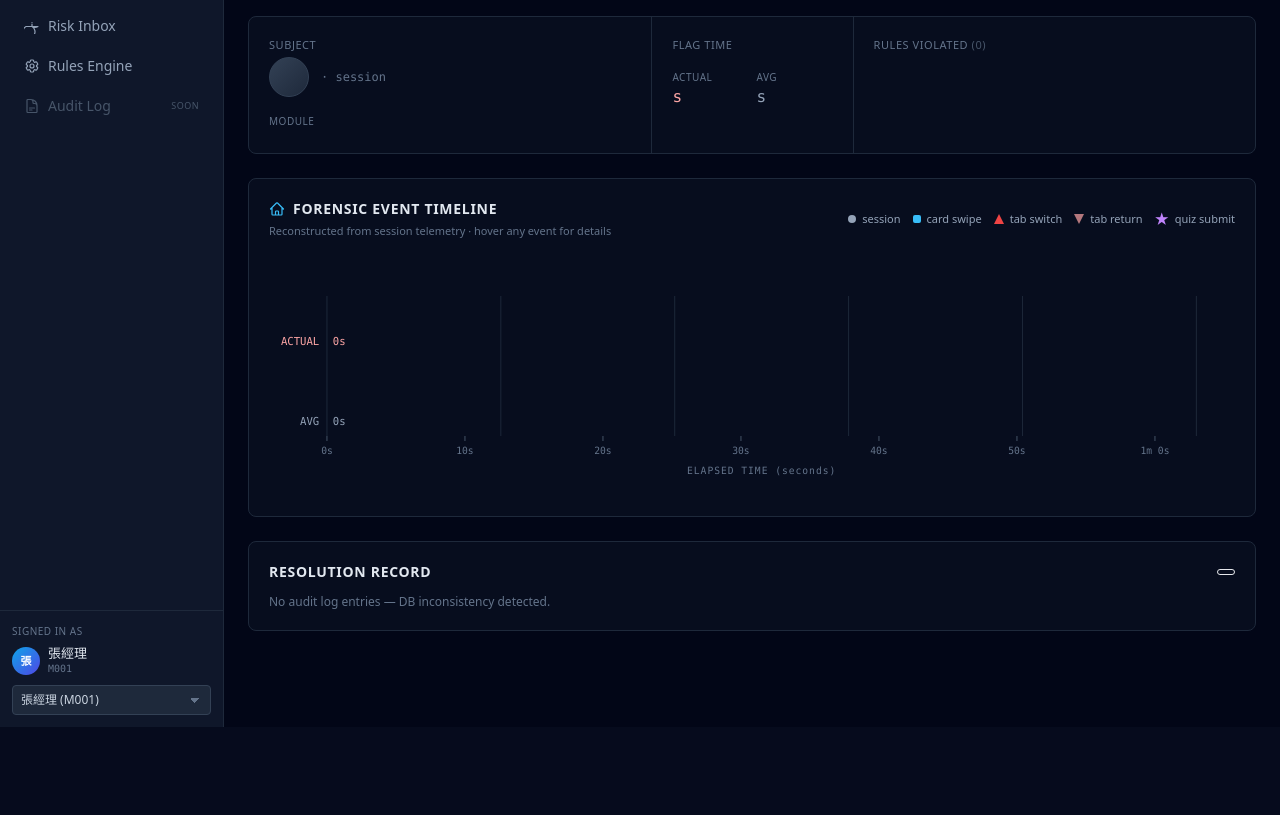
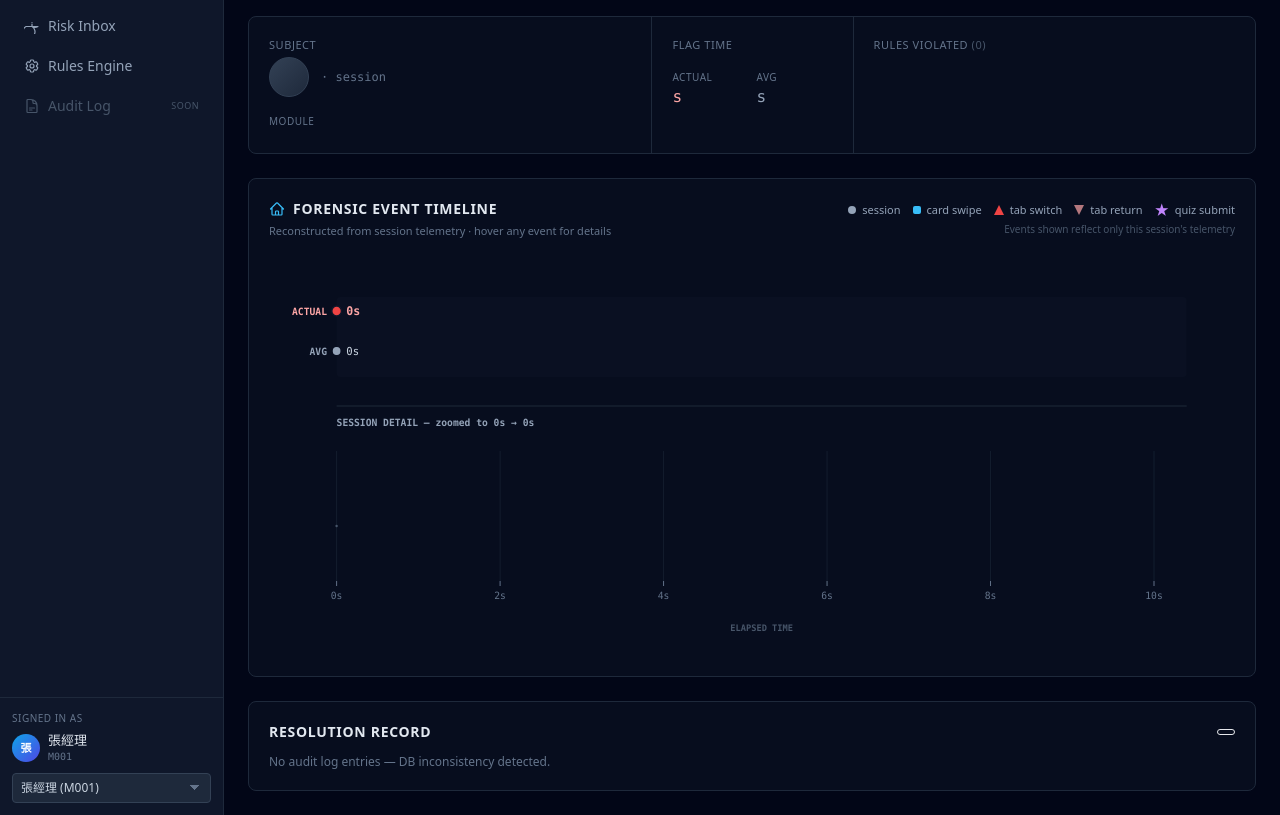
Before and after one commit to Chu-lih/anti-gaming-dashboard, a Flask app: template templates/timeline.html in a window 1280 px wide. Shown: the part 73-888 px from the top of the page. Before the commit the page ends 800 px from the top, so only its background shows below. Run offline with Flask 3, Linux system fonts and the light colour scheme; the template is opened without the code that fills it, so the values that code supplies are empty; some libraries are stand-ins or nearby versions.

Commit message:
fix: improve forensic timeline with dual-axis zoom view
Split the single timeline into two stacked views so the short-session
case (S-DEMO-01 at 12s vs a 420s module average) no longer crushes every
event into a 3%-wide sliver at the far left.

Top section keeps the comparative view: a red ACTUAL bar next to a dashed
AVG reference on a shared x-scale, so the duration contrast is the first
thing a reviewer sees. Event markers are removed from this view on purpose
— they can't be legible at 3% width, and putting them here fights against
the contrast message.

Bottom section is a zoomed event timeline with its own x-scale covering
only 0 → actual_duration. Tick density picks automatically (every 2s
under 15s, every 10s under 60s, every 60s under 10m, etc), and event
markers are layered above/below the main line by type (quiz at the top,
card-swipes mid, session dots on the line, tab-switch/return below) so a
burst of same-second events — the core S-DEMO-01 signal — stays legible
rather than stacking into an unreadable blob.

Legend gains a scope disclaimer and the SVG viewBox grows from 240 to 400
to accommodate the second track.

Co-Authored-By: Claude Opus 4.7 (1M context) <noreply@anthropic.com>

```diff
--- a/static/js/timeline.js
+++ b/static/js/timeline.js
@@ -1,138 +1,230 @@
 /**
  * timeline.js — SVG 視覺化 + Resolution 動作處理
  *
- * SVG 設計:
- *   *  上方實線:agent 實際 session 的事件軌跡
- *   *  下方虛線:該模組的平均完成時長參考,兩條共用同一 x scale
- *   *  事件點按 event 類型不同形狀 / 顏色,tab_switch 有脈衝動畫
+ * 雙軸 SVG 設計:
+ *   (上段 Comparative View)
+ *     - ACTUAL 紅色實線:agent 實際完成時長(例 12s)
+ *     - AVG 灰色虛線:模組平均完成時長(例 420s)
+ *     - 共用 x scale → 長短對比一眼看到
+ *     - 不放事件點(避免被壓縮)
+ *
+ *   (下段 Zoomed Event Timeline)
+ *     - x scale 獨立:0 → actual 完整展開
+ *     - 事件點按 event type 分層到主線上下(避免重疊)
+ *     - 刻度依時長動態:12s→每 2s,420s→每 60s
+ *     - 底部軸標題
  */
 
 (() => {
-  // ---------- 讀取 server 注入的資料 ----------
   const dataEl = document.getElementById('timeline-data');
   if (!dataEl) return;
   const data = JSON.parse(dataEl.textContent);
 
-  // ---------- SVG 尺寸常數(對齊 viewBox 0 0 1000 240)----------
-  const VB_W = 1000;
-  const VB_H = 240;
-  const M    = { left: 60, right: 40, top: 40, bottom: 60 };
+  // ================================================================
+  // 座標系常數
+  // ================================================================
+  const VB_W = 1000, VB_H = 400;
+  const M = { left: 70, right: 50 };
   const PLOT_W = VB_W - M.left - M.right;
-  const Y_ACTUAL = 85;
-  const Y_AVG    = 165;
 
-  const svg = document.getElementById('timeline-svg');
-  const ns  = 'http://www.w3.org/2000/svg';
-  const tooltip = document.getElementById('timeline-tooltip');
-  const container = document.getElementById('timeline-container');
+  // Comparative section (top)
+  const COMP_Y_ACTUAL = 55;
+  const COMP_Y_AVG    = 95;
+  const COMP_BOTTOM   = 135;
 
-  // ---------- 時間 scale ----------
+  // Divider / section label
+  const DIVIDER_Y     = 150;
+  const SECTION_LABEL_Y = 170;
+
+  // Zoomed section (bottom)
+  const ZOOM_MAIN_Y   = 270;   // 主事件線 y 位置
+  const ZOOM_AXIS_Y   = 325;   // 刻度線位置
+  const ZOOM_AXIS_LABEL_Y = 375;
+
   const actual = data.completion_seconds || 0;
   const avg    = data.module_avg_seconds || 0;
-  const tMax   = Math.max(actual, avg, 60);                 // 至少 60s,避免 x 被壓扁
-  const xPad   = tMax * 0.05;
-  const xScale = t => M.left + (t / (tMax + xPad)) * PLOT_W;
 
-  // ---------- 工具 ----------
+  // Comparative scale — 以兩者較大值為軸
+  const tMaxComp = Math.max(actual, avg, 60);
+  const xComp = t => M.left + (t / (tMaxComp * 1.05)) * PLOT_W;
+
+  // Zoomed scale — 只覆蓋 actual 範圍
+  const tMaxZoom = Math.max(actual, 10);
+  const xZoom = t => M.left + (t / (tMaxZoom * 1.04)) * PLOT_W;
+
+  const svg       = document.getElementById('timeline-svg');
+  const tooltip   = document.getElementById('timeline-tooltip');
+  const container = document.getElementById('timeline-container');
+  const ns        = 'http://www.w3.org/2000/svg';
+
+  // ================================================================
+  // Helpers
+  // ================================================================
   function mk(tag, attrs = {}, parent = svg) {
     const el = document.createElementNS(ns, tag);
     for (const [k, v] of Object.entries(attrs)) el.setAttribute(k, v);
     if (parent) parent.appendChild(el);
     return el;
   }
+  function mkText(x, y, content, fill, anchor = 'start', size = 11, weight = 'normal') {
+    const t = mk('text', {
+      x, y, fill, 'text-anchor': anchor,
+      'font-size': size, 'font-weight': weight,
+      'font-family': 'ui-monospace, Menlo, Consolas, monospace',
+    });
+    t.textContent = content;
+    return t;
+  }
   function fmtTime(s) {
     if (s < 60) return `${s}s`;
     const m = Math.floor(s / 60), r = s % 60;
-    return `${m}m ${r}s`;
+    return r === 0 ? `${m}m` : `${m}m${r}s`;
+  }
+  function pickTickStep(tMax) {
+    if (tMax <= 15)  return 2;
+    if (tMax <= 30)  return 5;
+    if (tMax <= 60)  return 10;
+    if (tMax <= 180) return 30;
+    if (tMax <= 600) return 60;
+    if (tMax <= 1800) return 300;
+    return 600;
   }
 
-  // ============================================================
-  // 畫軸線 + 刻度
-  // ============================================================
-  // 背景分組線
-  for (let i = 0; i <= 5; i++) {
-    const x = M.left + (i / 5) * PLOT_W;
+  // ================================================================
+  //  (1) Comparative View
+  // ================================================================
+  // Background rail
+  mk('rect', {
+    x: M.left, y: COMP_Y_ACTUAL - 14, width: PLOT_W, height: COMP_BOTTOM - COMP_Y_ACTUAL,
+    fill: 'rgb(var(--color-slate-900) / 0.35)', rx: 4,
+  });
+
+  // ACTUAL line
+  mk('line', {
+    x1: xComp(0), y1: COMP_Y_ACTUAL, x2: xComp(actual), y2: COMP_Y_ACTUAL,
+    stroke: '#ef4444', 'stroke-width': 3, 'stroke-linecap': 'round',
+  });
+  mk('circle', { cx: xComp(0),       cy: COMP_Y_ACTUAL, r: 4, fill: '#ef4444' });
+  mk('circle', { cx: xComp(actual),  cy: COMP_Y_ACTUAL, r: 5, fill: '#ef4444', stroke: '#0f172a', 'stroke-width': 1.5 });
+
+  // AVG line
+  mk('line', {
+    x1: xComp(0), y1: COMP_Y_AVG, x2: xComp(avg), y2: COMP_Y_AVG,
+    stroke: '#94a3b8', 'stroke-width': 2, 'stroke-dasharray': '7 4',
+  });
+  mk('circle', { cx: xComp(0),    cy: COMP_Y_AVG, r: 3.5, fill: '#94a3b8' });
+  mk('circle', { cx: xComp(avg),  cy: COMP_Y_AVG, r: 4,   fill: '#94a3b8' });
+
+  // Labels (left)
+  mkText(M.left - 10, COMP_Y_ACTUAL + 4, 'ACTUAL', '#fca5a5', 'end', 10, 'bold');
+  mkText(M.left - 10, COMP_Y_AVG + 4,    'AVG',    '#94a3b8', 'end', 10, 'bold');
+
+  // End labels (right of each line)
+  mkText(xComp(actual) + 10, COMP_Y_ACTUAL + 4, fmtTime(actual), '#fca5a5', 'start', 12, 'bold');
+  mkText(xComp(avg) + 10,    COMP_Y_AVG + 4,    fmtTime(avg),    '#cbd5e1', 'start', 11);
+
+  // Ratio annotation
+  if (avg > 0) {
+    const pct = Math.floor((actual / avg) * 100);
+    const warn = pct < 30;
+    mkText(
+      M.left + PLOT_W / 2, COMP_BOTTOM - 2,
+      `${pct}% of expected duration`,
+      warn ? '#fca5a5' : 'rgb(var(--color-slate-400))',
+      'middle', 11, warn ? 'bold' : 'normal'
+    );
+  }
+
+  // ================================================================
+  //  Divider + Section label
+  // ================================================================
+  mk('line', {
+    x1: M.left, y1: DIVIDER_Y, x2: M.left + PLOT_W, y2: DIVIDER_Y,
+    stroke: 'rgb(var(--color-slate-800))', 'stroke-width': 1,
+  });
+  mkText(
+    M.left, SECTION_LABEL_Y,
+    `SESSION DETAIL — zoomed to 0s → ${fmtTime(actual)}`,
+    'rgb(var(--color-slate-400))', 'start', 10, 'bold'
+  );
+
+  // ================================================================
+  //  (2) Zoomed Event Timeline
+  // ================================================================
+  // Grid lines
+  const tickStep = pickTickStep(tMaxZoom);
+  for (let t = 0; t <= tMaxZoom + 0.001; t += tickStep) {
+    const x = xZoom(t);
     mk('line', {
-      x1: x, y1: M.top, x2: x, y2: VB_H - M.bottom,
-      stroke: 'rgb(var(--color-slate-800))', 'stroke-width': 1,
+      x1: x, y1: 195, x2: x, y2: ZOOM_AXIS_Y,
+      stroke: 'rgb(var(--color-slate-800) / 0.6)', 'stroke-width': 1,
     });
   }
 
-  // 上方實線(actual)
+  // Main timeline
   mk('line', {
-    x1: xScale(0), y1: Y_ACTUAL, x2: xScale(actual), y2: Y_ACTUAL,
-    stroke: '#ef4444', 'stroke-width': 2,
+    x1: xZoom(0), y1: ZOOM_MAIN_Y, x2: xZoom(actual), y2: ZOOM_MAIN_Y,
+    stroke: 'rgb(var(--color-slate-600))', 'stroke-width': 2.5, 'stroke-linecap': 'round',
   });
 
-  // 下方虛線(avg)
-  mk('line', {
-    x1: xScale(0), y1: Y_AVG, x2: xScale(avg), y2: Y_AVG,
-    stroke: '#64748b', 'stroke-width': 1.5, 'stroke-dasharray': '6 4',
+  // X-axis ticks + labels
+  for (let t = 0; t <= tMaxZoom + 0.001; t += tickStep) {
+    const x = xZoom(t);
+    mk('line', {
+      x1: x, y1: ZOOM_AXIS_Y, x2: x, y2: ZOOM_AXIS_Y + 5,
+      stroke: 'rgb(var(--color-slate-500))', 'stroke-width': 1,
+    });
+    mkText(x, ZOOM_AXIS_Y + 18, fmtTime(Math.round(t)), 'rgb(var(--color-slate-500))', 'middle', 10);
+  }
+  mkText(
+    M.left + PLOT_W / 2, ZOOM_AXIS_LABEL_Y,
+    'ELAPSED TIME',
+    'rgb(var(--color-slate-600))', 'middle', 9, 'bold'
+  );
+
+  // ================================================================
+  //  事件分層:不同 event type 對應到主線的不同 y-offset,避免重疊
+  // ================================================================
+  const Y_LAYER = {
+    quiz_started:    -70,
+    quiz_submitted:  -70,
+    card_swiped:     -42,
+    all_cards_swiped: -42,
+    card_viewed:     -42,
+    session_start:   -15,
+    session_end:     -15,
+    tab_switch:      +22,
+    tab_return:      +48,
+  };
+
+  // 同 (time, event) 的事件做水平 offset,避免完全疊住
+  const pairCount = {};
+  const pairSeen  = {};
+  (data.telemetry || []).forEach(ev => {
+    const k = `${ev.time}|${ev.event}`;
+    pairCount[k] = (pairCount[k] || 0) + 1;
   });
 
-  // 標籤(左端)
-  const labActual = mk('text', {
-    x: M.left - 8, y: Y_ACTUAL + 4, 'text-anchor': 'end',
-    fill: '#fca5a5', 'font-size': 11, 'font-family': 'ui-monospace, Menlo, monospace',
-  });
-  labActual.textContent = 'ACTUAL';
-  const labAvg = mk('text', {
-    x: M.left - 8, y: Y_AVG + 4, 'text-anchor': 'end',
-    fill: '#94a3b8', 'font-size': 11, 'font-family': 'ui-monospace, Menlo, monospace',
-  });
-  labAvg.textContent = 'AVG';
-
-  // 右端數值標籤
-  const actualEndLabel = mk('text', {
-    x: xScale(actual) + 6, y: Y_ACTUAL + 4,
-    fill: '#fca5a5', 'font-size': 11, 'font-family': 'ui-monospace, Menlo, monospace',
-  });
-  actualEndLabel.textContent = fmtTime(actual);
-
-  const avgEndLabel = mk('text', {
-    x: xScale(avg) + 6, y: Y_AVG + 4,
-    fill: '#94a3b8', 'font-size': 11, 'font-family': 'ui-monospace, Menlo, monospace',
-  });
-  avgEndLabel.textContent = fmtTime(avg);
-
-  // X 軸刻度
-  const numTicks = 6;
-  for (let i = 0; i <= numTicks; i++) {
-    const t = Math.round((tMax / numTicks) * i);
-    const x = xScale(t);
-    mk('line', {
-      x1: x, y1: VB_H - M.bottom, x2: x, y2: VB_H - M.bottom + 5,
-      stroke: 'rgb(var(--color-slate-600))', 'stroke-width': 1,
-    });
-    const lab = mk('text', {
-      x: x, y: VB_H - M.bottom + 18, 'text-anchor': 'middle',
-      fill: 'rgb(var(--color-slate-500))', 'font-size': 10,
-      'font-family': 'ui-monospace, Menlo, monospace',
-    });
-    lab.textContent = fmtTime(t);
+  function tooltipHtml(ev) {
+    const parts = [
+      `<div class="font-mono text-sky-300 text-[10px] uppercase tracking-wider">t = ${ev.time}s · ${ev.event}</div>`,
+    ];
+    if (ev.detail) parts.push(`<div class="text-slate-100 mt-0.5">${ev.detail}</div>`);
+    return parts.join('');
   }
-
-  // X 軸標題
-  const axisTitle = mk('text', {
-    x: M.left + PLOT_W / 2, y: VB_H - M.bottom + 38, 'text-anchor': 'middle',
-    fill: 'rgb(var(--color-slate-500))', 'font-size': 10,
-    'font-family': 'ui-monospace, Menlo, monospace',
-    'letter-spacing': '0.1em',
-  });
-  axisTitle.textContent = 'ELAPSED TIME (seconds)';
-
-  // ============================================================
-  // 畫事件點
-  // ============================================================
   function showTooltip(evt, html) {
     tooltip.innerHTML = html;
     tooltip.classList.remove('hidden');
     const rect = container.getBoundingClientRect();
-    tooltip.style.left = (evt.clientX - rect.left + 10) + 'px';
-    tooltip.style.top  = (evt.clientY - rect.top  - 32) + 'px';
+    let left = evt.clientX - rect.left + 12;
+    let top  = evt.clientY - rect.top  - 38;
+    // 避免溢出右側
+    if (left + tooltip.offsetWidth > rect.width) left = rect.width - tooltip.offsetWidth - 8;
+    if (top < 0) top = evt.clientY - rect.top + 16;
+    tooltip.style.left = left + 'px';
+    tooltip.style.top  = top  + 'px';
   }
   function hideTooltip() { tooltip.classList.add('hidden'); }
-
   function attachHover(el, html) {
     el.addEventListener('mouseenter', e => showTooltip(e, html));
     el.addEventListener('mousemove',  e => showTooltip(e, html));
@@ -140,86 +232,99 @@
     el.style.cursor = 'help';
   }
 
-  function tooltipHtml(ev) {
-    const parts = [
-      `<div class="font-mono text-sky-300 text-[10px] uppercase tracking-wider">t = ${ev.time}s · ${ev.event}</div>`,
-    ];
-    if (ev.detail) parts.push(`<div class="text-slate-200 mt-0.5">${ev.detail}</div>`);
-    return parts.join('');
-  }
+  (data.telemetry || []).forEach(ev => {
+    const k = `${ev.time}|${ev.event}`;
+    pairSeen[k] = (pairSeen[k] || 0) + 1;
+    const rank = pairSeen[k] - 1;
+    const cnt  = pairCount[k];
+    const xBase = xZoom(ev.time);
+    // 同一 (time,event) 的重複事件橫向展開
+    const xOff = cnt > 1 ? (rank - (cnt - 1) / 2) * 10 : 0;
+    const x = xBase + xOff;
 
-  // 為了避免重疊,同一時刻的事件做細微 x offset
-  const timeBuckets = {};
-  (data.telemetry || []).forEach(ev => {
-    const k = ev.time;
-    timeBuckets[k] = (timeBuckets[k] || 0) + 1;
-  });
-  const timeSeen = {};
+    const yOffset = Y_LAYER[ev.event] ?? 0;
+    const y = ZOOM_MAIN_Y + yOffset;
 
-  (data.telemetry || []).forEach(ev => {
-    timeSeen[ev.time] = (timeSeen[ev.time] || 0) + 1;
-    const rank = timeSeen[ev.time] - 1;
-    const cnt  = timeBuckets[ev.time];
-    const xBase = xScale(ev.time);
-    // 同時刻事件橫向偏移 ± ~6px
-    const x = xBase + (cnt > 1 ? (rank - (cnt - 1) / 2) * 8 : 0);
-    const y = Y_ACTUAL;
+    // 細連接線(只在 |offset| > 12 時畫,避免太短看不到)
+    if (Math.abs(yOffset) > 12) {
+      mk('line', {
+        x1: xBase, y1: ZOOM_MAIN_Y, x2: x, y2: y,
+        stroke: 'rgb(var(--color-slate-700))', 'stroke-width': 0.8, opacity: 0.7,
+      });
+    }
 
     let marker;
     switch (ev.event) {
       case 'session_start':
       case 'session_end':
-        marker = mk('circle', { cx: x, cy: y, r: 5, fill: '#94a3b8', stroke: '#0f172a', 'stroke-width': 1.5 });
+        marker = mk('circle', {
+          cx: x, cy: y, r: 5,
+          fill: 'rgb(var(--color-slate-400))',
+          stroke: 'rgb(var(--color-slate-950))', 'stroke-width': 1.5,
+        });
         break;
 
       case 'card_swiped':
       case 'all_cards_swiped':
       case 'card_viewed':
-        marker = mk('rect', { x: x - 4, y: y - 4, width: 8, height: 8, fill: '#38bdf8', stroke: '#0f172a', 'stroke-width': 1.2 });
+        marker = mk('rect', {
+          x: x - 5, y: y - 5, width: 10, height: 10,
+          fill: '#38bdf8',
+          stroke: 'rgb(var(--color-slate-950))', 'stroke-width': 1.2,
+          rx: 1,
+        });
         break;
 
       case 'tab_switch':
         marker = mk('polygon', {
-          points: `${x},${y - 7} ${x + 6},${y + 5} ${x - 6},${y + 5}`,
-          fill: '#ef4444', stroke: '#0f172a', 'stroke-width': 1.2,
+          points: `${x},${y - 8} ${x + 7},${y + 6} ${x - 7},${y + 6}`,
+          fill: '#ef4444',
+          stroke: 'rgb(var(--color-slate-950))', 'stroke-width': 1.2,
           class: 'tab-switch-marker',
         });
         break;
 
       case 'tab_return':
         marker = mk('polygon', {
-          points: `${x},${y + 7} ${x + 5},${y - 4} ${x - 5},${y - 4}`,
-          fill: '#fca5a5', opacity: 0.8, stroke: '#0f172a', 'stroke-width': 1,
+          points: `${x},${y + 8} ${x + 6},${y - 5} ${x - 6},${y - 5}`,
+          fill: '#fca5a5', opacity: 0.85,
+          stroke: 'rgb(var(--color-slate-950))', 'stroke-width': 1,
         });
         break;
 
       case 'quiz_started':
-        marker = mk('circle', { cx: x, cy: y, r: 4, fill: 'none', stroke: '#a78bfa', 'stroke-width': 2 });
+        marker = mk('circle', {
+          cx: x, cy: y, r: 5,
+          fill: 'none', stroke: '#a78bfa', 'stroke-width': 2,
+        });
         break;
 
       case 'quiz_submitted': {
-        // 5 角星用 polygon
-        const r1 = 8, r2 = 4;
+        const r1 = 9, r2 = 4.2;
         const pts = [];
         for (let i = 0; i < 10; i++) {
           const ang = -Math.PI / 2 + i * Math.PI / 5;
           const rr = i % 2 === 0 ? r1 : r2;
           pts.push(`${x + rr * Math.cos(ang)},${y + rr * Math.sin(ang)}`);
         }
-        marker = mk('polygon', { points: pts.join(' '), fill: '#c084fc', stroke: '#0f172a', 'stroke-width': 1 });
+        marker = mk('polygon', {
+          points: pts.join(' '),
+          fill: '#c084fc',
+          stroke: 'rgb(var(--color-slate-950))', 'stroke-width': 1,
+        });
         break;
       }
 
       default:
-        marker = mk('circle', { cx: x, cy: y, r: 3, fill: '#64748b' });
+        marker = mk('circle', { cx: x, cy: y, r: 3, fill: 'rgb(var(--color-slate-500))' });
     }
 
     attachHover(marker, tooltipHtml(ev));
   });
 
-  // ============================================================
-  // Resolution action bar
-  // ============================================================
+  // ================================================================
+  //  Resolution Action Bar(pending 才有 panel)
+  // ================================================================
   const panel = document.getElementById('resolve-panel');
   if (panel) {
     const notesEl = document.getElementById('resolve-notes');
@@ -236,7 +341,6 @@
           setTimeout(() => notesEl.classList.remove('border-red-500/60'), 1800);
           return;
         }
-
         buttons.forEach(b => { b.disabled = true; b.classList.add('opacity-50', 'cursor-wait'); });
         try {
           const r = await fetch('/api/resolve', {
--- a/templates/timeline.html
+++ b/templates/timeline.html
@@ -104,7 +104,8 @@
     </div>
 
     <!-- Legend -->
-    <div class="flex items-center gap-3 text-[11px] text-slate-400 flex-wrap">
+    <div class="text-right">
+      <div class="flex items-center gap-3 text-[11px] text-slate-400 flex-wrap justify-end">
         <span class="flex items-center gap-1.5"><span class="w-2 h-2 rounded-full bg-slate-400"></span>session</span>
         <span class="flex items-center gap-1.5"><span class="w-2 h-2 bg-sky-400 rounded-sm"></span>card swipe</span>
         <span class="flex items-center gap-1.5">
@@ -117,10 +118,12 @@
         </span>
         <span class="flex items-center gap-1.5"><span class="text-purple-400 text-sm leading-none">★</span>quiz submit</span>
       </div>
+      <div class="text-[10px] text-slate-600 mt-1">Events shown reflect only this session's telemetry</div>
+    </div>
   </div>
 
   <div id="timeline-container" class="relative">
-    <svg id="timeline-svg" viewBox="0 0 1000 240" preserveAspectRatio="none" class="w-full" style="height: 240px;"></svg>
+    <svg id="timeline-svg" viewBox="0 0 1000 400" preserveAspectRatio="none" class="w-full" style="height: 400px;"></svg>
     <div id="timeline-tooltip" class="hidden absolute pointer-events-none bg-slate-800 border border-slate-600 rounded px-2.5 py-1.5 text-[11px] text-slate-100 shadow-xl z-10 whitespace-nowrap"></div>
   </div>
 </div>
```
Lines whose indentation alone changed are shown as unchanged.
